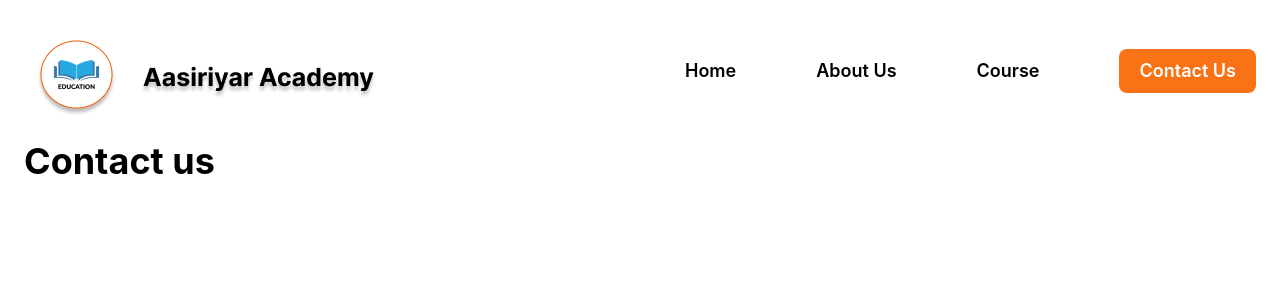
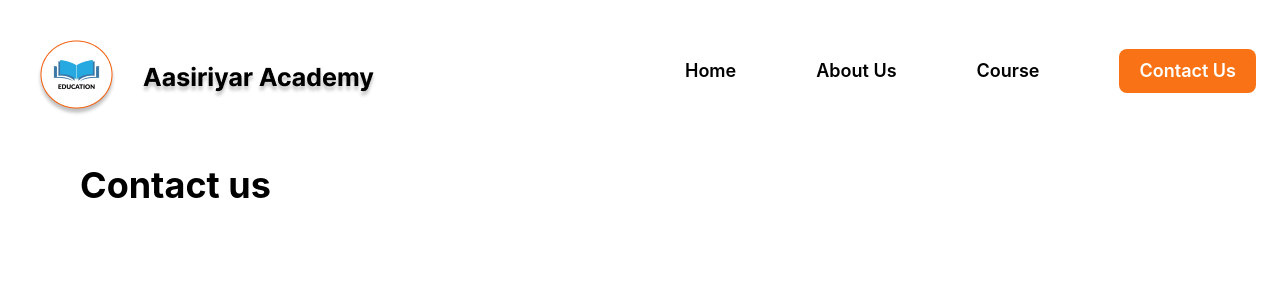
Before and after one commit to abin0001/Asiriyar-Academy, a React (Create React App) app: page /contact in a window 1280 px wide. Shown: the top 300 px of the page. Built offline with nearby package versions, Linux system fonts and the light colour scheme.

Commit message:
Contact Initiated

```diff
--- a/src/components/Contact.js
+++ b/src/components/Contact.js
@@ -5,7 +5,7 @@ const Contact = () => {
   return (
     <div>
       <main>
-        <h1 className="text-4xl font-bold ml-6">Contact us</h1>
+        <h1 className="text-4xl font-bold ml-20 mt-6">Contact us</h1>
 
         </main>
     </div>
```
